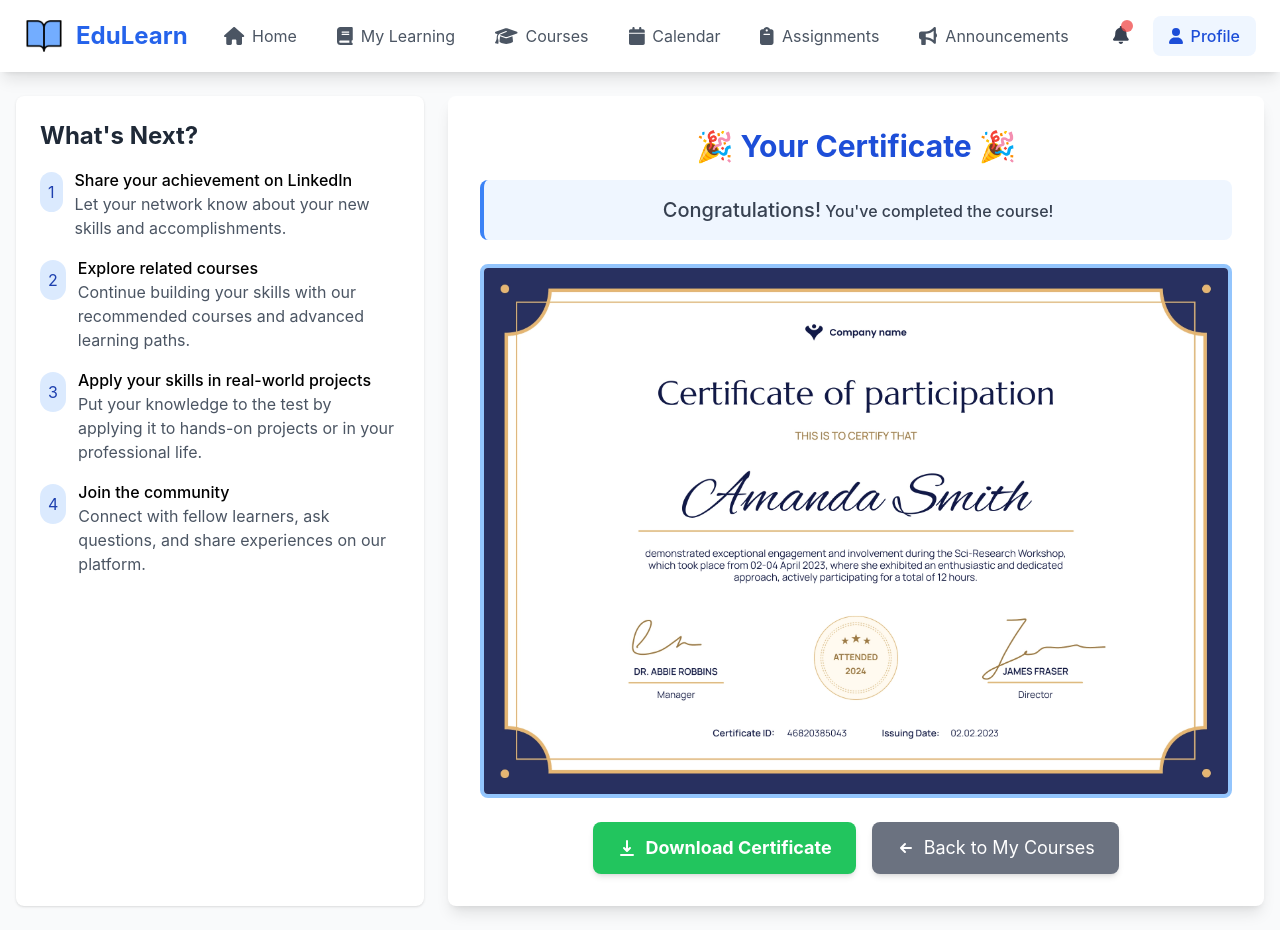
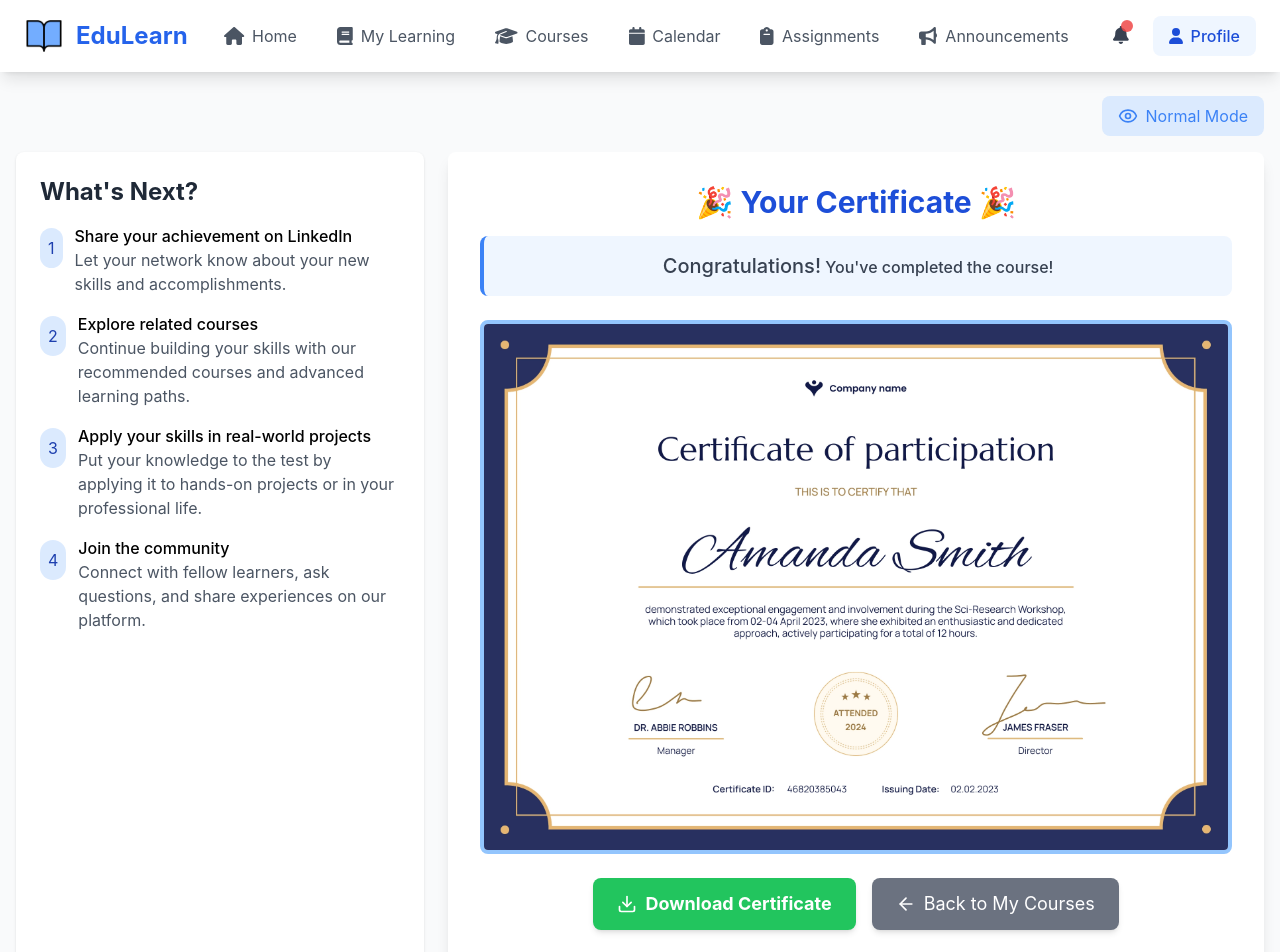
Before and after one commit to michellenikeetha/manual_adhd_lms, a React (Create React App) app: page /my-learning/view-certificate in a window 1280 px wide. Shown: the top 952 px of the page. Before the commit the page ends 930 px from the top, so only its background shows below. Built offline with nearby package versions, Linux system fonts and the light colour scheme.

Commit message:
view certificate focus mode

```diff
--- a/src/components/ViewCertificate.jsx
+++ b/src/components/ViewCertificate.jsx
@@ -1,12 +1,21 @@
 import React, { useState } from 'react';
+import { motion, AnimatePresence } from 'framer-motion';
 import { useNavigate } from 'react-router-dom';
 import certificate from '../assets/certificate.webp';
 import SignedInNavbar from './SignedInNavbar';
-import { Check } from 'lucide-react';
+import {
+  Check,
+  Eye,
+  EyeOff,
+  Download,
+  ArrowLeft
+} from 'lucide-react';
 
 const ViewCertificate = () => {
   const navigate = useNavigate();
   const [isDownloaded, setIsDownloaded] = useState(false);
+  const [focusMode, setFocusMode] = useState(false);
+  const [hoveredSection, setHoveredSection] = useState(null);
 
   const handleDownload = () => {
     const link = document.createElement('a');
@@ -23,8 +32,12 @@ const ViewCertificate = () => {
     }, 5000);
   };
 
+  const getBackgroundColor = () => {
+    return focusMode ? 'bg-gray-100' : 'bg-gray-50';
+  };
+
   return (
-    <div className="min-h-screen bg-gray-50">
+    <div className={`min-h-screen transition-colors duration-300 ${getBackgroundColor()}`}>
       <SignedInNavbar />
 
       {/* <div className="bg-blue-600 text-white py-2">
@@ -36,8 +49,40 @@ const ViewCertificate = () => {
         </div>
       </div> */}
 
-      <div className="container mx-auto px-4 py-6 flex flex-col md:flex-row space-y-6 md:space-y-0 md:space-x-6">
-        <div className="bg-white shadow rounded-lg p-6 w-full md:w-1/3">
+      <div className="container mx-auto px-4 py-6">
+        <div className="flex justify-end mb-4">
+          <motion.button
+            whileHover={{ scale: 1.05 }}
+            whileTap={{ scale: 0.95 }}
+            onClick={() => setFocusMode(!focusMode)}
+            className={`flex items-center space-x-2 px-4 py-2 rounded-lg transition-colors
+              ${focusMode ? 'bg-blue-500 text-white' : 'bg-blue-100 text-blue-500'}`}
+          >
+            {focusMode ? (
+              <>
+                <EyeOff size={20} />
+                <span>Focus Mode</span>
+              </>
+            ) : (
+              <>
+                <Eye size={20} />
+                <span>Normal Mode</span>
+              </>
+            )}
+          </motion.button>
+        </div>
+
+        <div className="flex flex-col md:flex-row space-y-6 md:space-y-0 md:space-x-6">
+          <motion.div
+            className={`bg-white shadow rounded-lg p-6 w-full md:w-1/3 transition-all duration-300 ${
+              focusMode && hoveredSection !== 'next-steps' ? 'opacity-30' : 'opacity-100'
+            }`}
+            onHoverStart={() => setHoveredSection('next-steps')}
+            onHoverEnd={() => setHoveredSection(null)}
+            animate={{
+              scale: focusMode && hoveredSection === 'next-steps' ? 1.02 : 1
+            }}
+          >
             <h2 className="text-2xl font-bold mb-4 text-gray-800">What's Next?</h2>
             <ul className="space-y-4">
               <li className="flex items-start">
@@ -69,56 +114,103 @@ const ViewCertificate = () => {
                 </div>
               </li>
             </ul>
-        </div>
+          </motion.div>
 
-        <div className="bg-white shadow-lg rounded-lg p-8 w-full md:w-2/3">
+          <motion.div
+            className={`bg-white shadow-lg rounded-lg p-8 w-full md:w-2/3 transition-all duration-300 ${
+              focusMode && hoveredSection !== 'certificate' ? 'opacity-30' : 'opacity-100'
+            }`}
+            onHoverStart={() => setHoveredSection('certificate')}
+            onHoverEnd={() => setHoveredSection(null)}
+            animate={{
+              scale: focusMode && hoveredSection === 'certificate' ? 1.02 : 1
+            }}
+          >
+            <AnimatePresence>
               {isDownloaded && (
-            <div className="fixed top-20 right-4 bg-green-100 border-l-4 border-green-500 text-green-700 p-4 rounded shadow-lg flex items-center mb-4 animate-pulse">
+                <motion.div
+                  initial={{ opacity: 0, y: -20 }}
+                  animate={{ opacity: 1, y: 0 }}
+                  exit={{ opacity: 0 }}
+                  className="fixed top-20 right-4 bg-green-100 border-l-4 border-green-500 text-green-700 p-4 rounded shadow-lg flex items-center mb-4"
+                >
                   <Check className="mr-2" size={20} />
                   <span>Certificate downloaded successfully!</span>
-            </div>
+                </motion.div>
               )}
+            </AnimatePresence>
 
-          <h1 className="text-3xl font-bold text-center mb-4 text-blue-700">
+            <motion.h1
+              className="text-3xl font-bold text-center mb-4 text-blue-700"
+              animate={{
+                scale: focusMode && hoveredSection === 'certificate' ? [1, 1.05, 1] : 1,
+                transition: {
+                  repeat: focusMode && hoveredSection === 'certificate' ? Infinity : 0,
+                  duration: 2
+                }
+              }}
+            >
               🎉 Your Certificate 🎉
-          </h1>
+            </motion.h1>
 
-          <div className="text-center mb-6 bg-blue-50 p-4 rounded-lg border-l-4 border-blue-500">
+            <motion.div
+              className="text-center mb-6 bg-blue-50 p-4 rounded-lg border-l-4 border-blue-500"
+            >
               <p className="text-gray-700 font-medium">
                 <span className="text-xl">Congratulations!</span> You've completed the course!
               </p>
-          </div>
+            </motion.div>
 
-          <div className="border-4 border-blue-300 rounded-lg overflow-hidden mb-6 hover:border-blue-500 transition-all duration-300">
+            <motion.div
+              className="border-4 border-blue-300 rounded-lg overflow-hidden mb-6 hover:border-blue-500 transition-all duration-300"
+              whileHover={{ borderColor: '#2563eb' }}
+            >
               <img
                 src={certificate}
                 alt="Certificate of Completion"
                 className="w-full h-auto"
               />
-          </div>
+            </motion.div>
 
             <div className="flex flex-col sm:flex-row justify-center space-y-4 sm:space-y-0 sm:space-x-4">
-            <button
+              <motion.button
+                whileHover={{ scale: 1.05 }}
+                whileTap={{ scale: 0.95 }}
                 className="bg-green-500 text-white px-6 py-3 rounded-lg hover:bg-green-600 transition-colors duration-300 flex items-center justify-center text-lg font-bold shadow-md"
                 onClick={handleDownload}
               >
-              <svg xmlns="http://www.w3.org/2000/svg" className="h-5 w-5 mr-2" viewBox="0 0 20 20" fill="currentColor">
-                <path fillRule="evenodd" d="M3 17a1 1 0 011-1h12a1 1 0 110 2H4a1 1 0 01-1-1zm3.293-7.707a1 1 0 011.414 0L9 10.586V3a1 1 0 112 0v7.586l1.293-1.293a1 1 0 111.414 1.414l-3 3a1 1 0 01-1.414 0l-3-3a1 1 0 010-1.414z" clipRule="evenodd" />
-              </svg>
+                <Download className="mr-2" size={20} />
                 Download Certificate
-            </button>
-            <button
+              </motion.button>
+              <motion.button
+                whileHover={{ scale: 1.05 }}
+                whileTap={{ scale: 0.95 }}
                 className="bg-gray-500 text-white px-6 py-3 rounded-lg hover:bg-gray-600 transition-colors duration-300 flex items-center justify-center text-lg shadow-md"
                 onClick={() => navigate('/my-learning')}
               >
-              <svg xmlns="http://www.w3.org/2000/svg" className="h-5 w-5 mr-2" viewBox="0 0 20 20" fill="currentColor">
-                <path fillRule="evenodd" d="M9.707 14.707a1 1 0 01-1.414 0l-4-4a1 1 0 010-1.414l4-4a1 1 0 011.414 1.414L7.414 9H15a1 1 0 110 2H7.414l2.293 2.293a1 1 0 010 1.414z" clipRule="evenodd" />
-              </svg>
+                <ArrowLeft className="mr-2" size={20} />
                 Back to My Courses
-            </button>
+              </motion.button>
+            </div>
+          </motion.div>
         </div>
       </div>
+
+      {focusMode && (
+        <motion.div
+          initial={{ opacity: 0 }}
+          animate={{
+            opacity: [0.7, 1, 0.7],
+            transition: { repeat: Infinity, duration: 4 }
+          }}
+          className="fixed bottom-6 left-6 bg-white p-3 rounded-lg shadow-lg max-w-xs"
+        >
+          <div className="text-sm text-gray-600">
+            <span className="font-medium block mb-1">Achievement Tip:</span>
+            Take a moment to reflect on what you've learned. What was your favorite part of the course?
           </div>
+        </motion.div>
+      )}
     </div>
   );
 };
```
Lines whose indentation alone changed are shown as unchanged.
